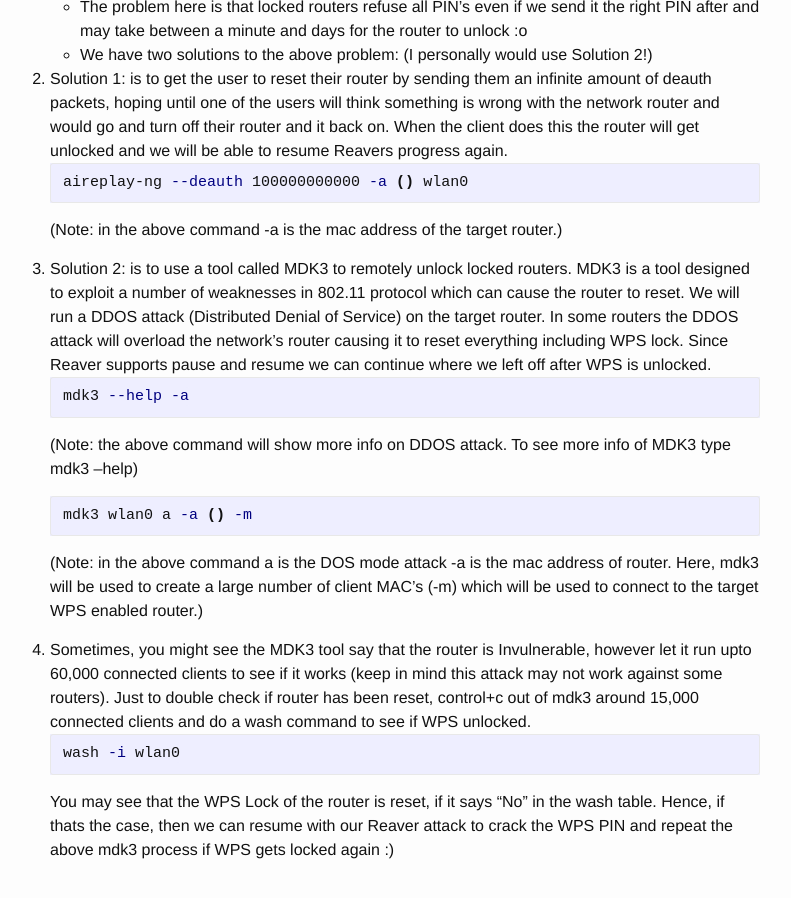
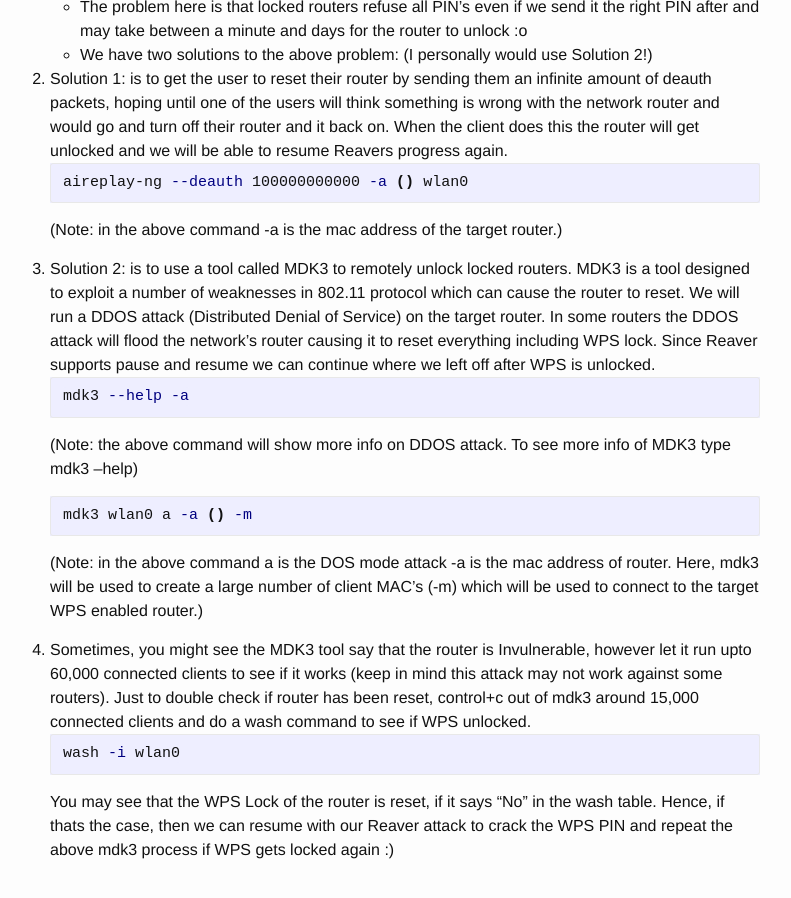
Before and after one commit to alexalwks2/aaronjohn2.github.io, a Jekyll site: the page built from _posts/2018-01-28-exploiting-wps.md, in a window 1280 px wide and 900 px high, scrolled down 2157 px. Shown: the whole window, without its empty margins (250-1041 px from the left). Built offline with Jekyll 4.4.1, drawn with Linux system fonts in a browser that asks for light colours; comment, search, counter and statistics services are not loaded.

Commit message:
Update 2018-01-28-exploiting-wps.md

````diff
--- a/_posts/2018-01-28-exploiting-wps.md
+++ b/_posts/2018-01-28-exploiting-wps.md
@@ -68,7 +68,7 @@ aireplay-ng --deauth 100000000000 -a () wlan0
 ```
 (Note: in the above command -a is the mac address of the target router.)
 
-8. Solution 2: is to use a tool called MDK3 to remotely unlock locked routers. MDK3 is a tool designed to exploit a number of weaknesses in 802.11 protocol which can cause the router to reset. We will run a DDOS attack (Distributed Denial of Service) on the target router. In some routers the DDOS attack will overload the network's router causing it to reset everything including WPS lock. Since Reaver supports pause and resume we can continue where we left off after WPS is unlocked.
+8. Solution 2: is to use a tool called MDK3 to remotely unlock locked routers. MDK3 is a tool designed to exploit a number of weaknesses in 802.11 protocol which can cause the router to reset. We will run a DDOS attack (Distributed Denial of Service) on the target router. In some routers the DDOS attack will flood the network's router causing it to reset everything including WPS lock. Since Reaver supports pause and resume we can continue where we left off after WPS is unlocked.
 ```shell
 mdk3 --help -a
 ```
````
